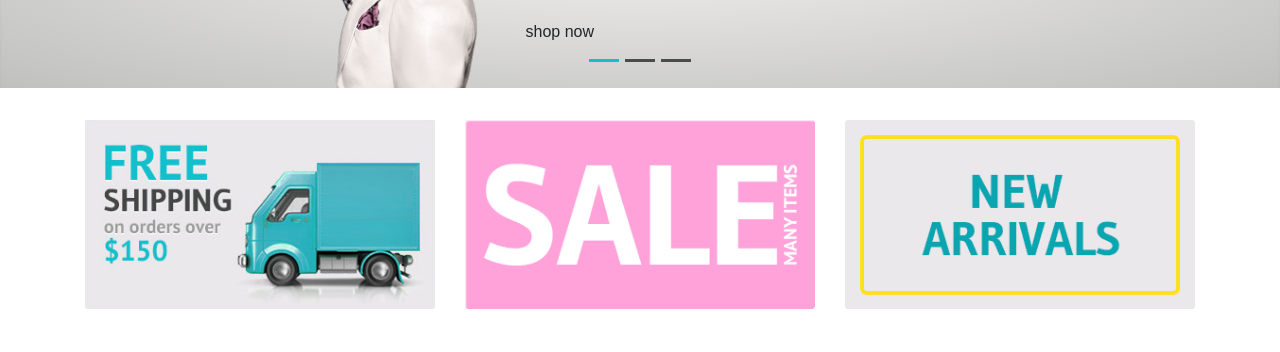
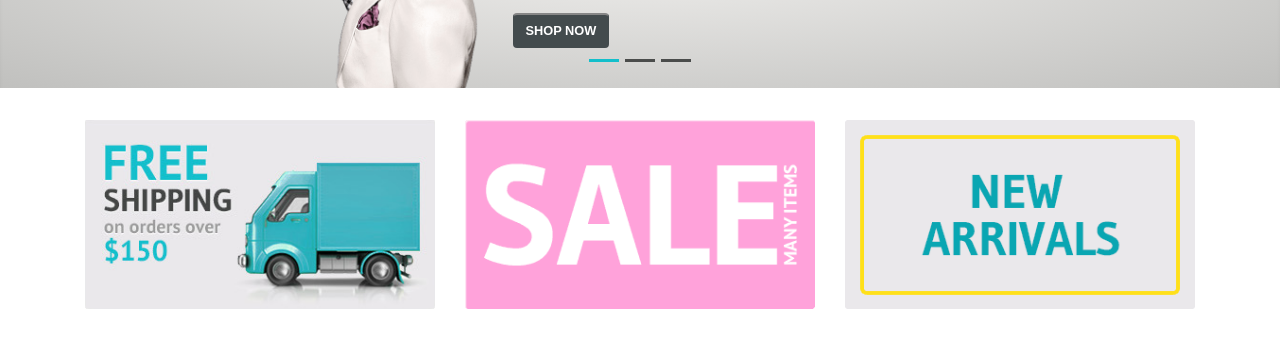
Before and after one commit to AaronBPaden/mca-venedor, a plain HTML site: page index.html in a window 1280 px wide. Shown: the part 417-769 px from the top of the page. Drawn offline with Linux system fonts and the light colour scheme.

Commit message:
Fix missing carousel button styling.

```diff
--- a/css/style.css
+++ b/css/style.css
@@ -294,7 +294,8 @@ h3 {
 }
 
 .product > .btn,
-.email-div > .btn {
+.email-div > .btn,
+.carousel-item .btn {
     text-transform: uppercase;
     font-weight: bold;
     font-size: 0.8rem;
```
